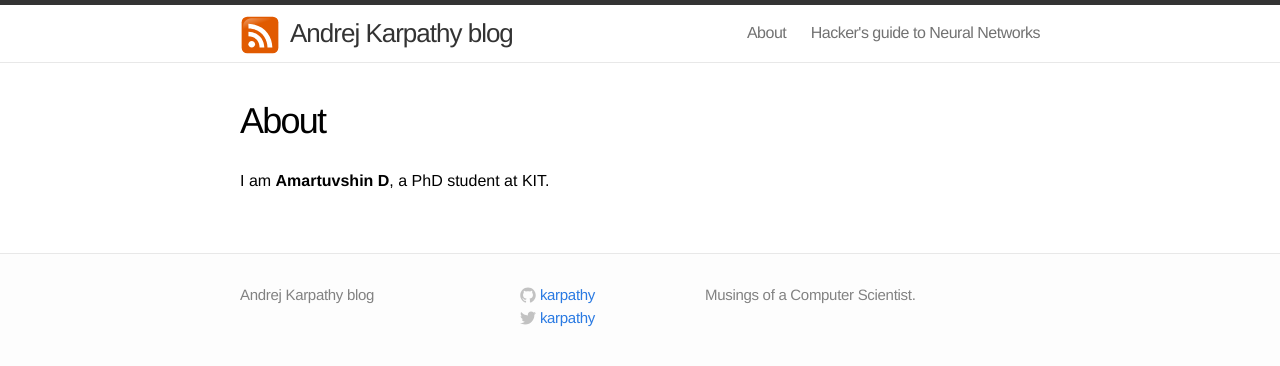
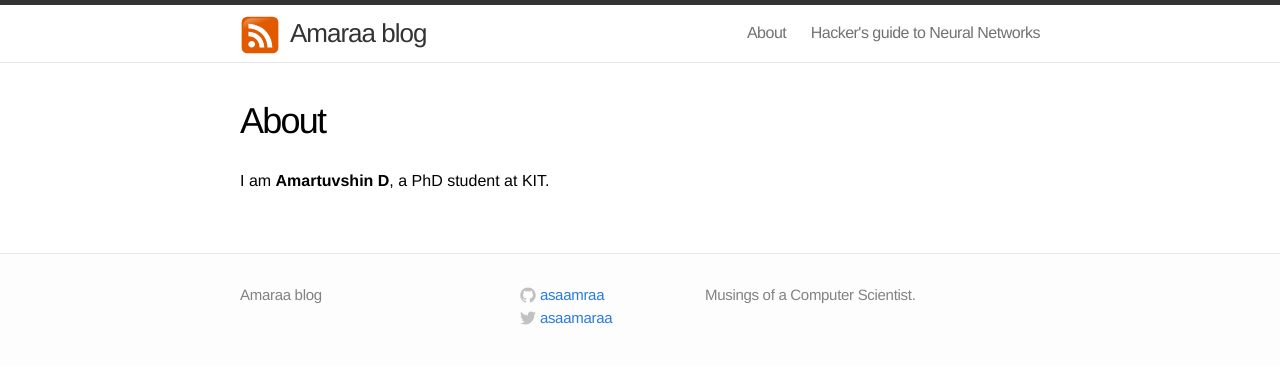
Before and after one commit to asaamaraa/asaamaraa.github.io, a Jekyll site: the page built from about.md, in a window 1280 px wide. Shown: the top 366 px of the page. Built offline with Jekyll 4.4.1, drawn with Linux system fonts in a browser that asks for light colours.

Commit message:
Initial commit

```diff
--- a/_config.yml
+++ b/_config.yml
@@ -1,11 +1,11 @@
 # Site settings
-title: Andrej Karpathy blog
+title: Amaraa blog
 email:
 description: "Musings of a Computer Scientist."
 baseurl: ""
-url: "http://karpathy.github.io"
-twitter_username: karpathy
-github_username:  karpathy
+url: "http://asaamaraa.github.io"
+twitter_username: asaamaraa
+github_username:  asaamraa
 
 # Build settings
 markdown: kramdown
--- a/_layouts/page.html
+++ b/_layouts/page.html
@@ -16,7 +16,7 @@ layout: default
  <div id="disqus_thread"></div>
   <script type="text/javascript">
       /* * * CONFIGURATION VARIABLES: EDIT BEFORE PASTING INTO YOUR WEBPAGE * * */
-      var disqus_shortname = 'karpathyblog'; // required: replace example with your forum shortname
+      var disqus_shortname = 'amaraablog'; // required: replace example with your forum shortname
 
       /* * * DON'T EDIT BELOW THIS LINE * * */
       (function() {
```
